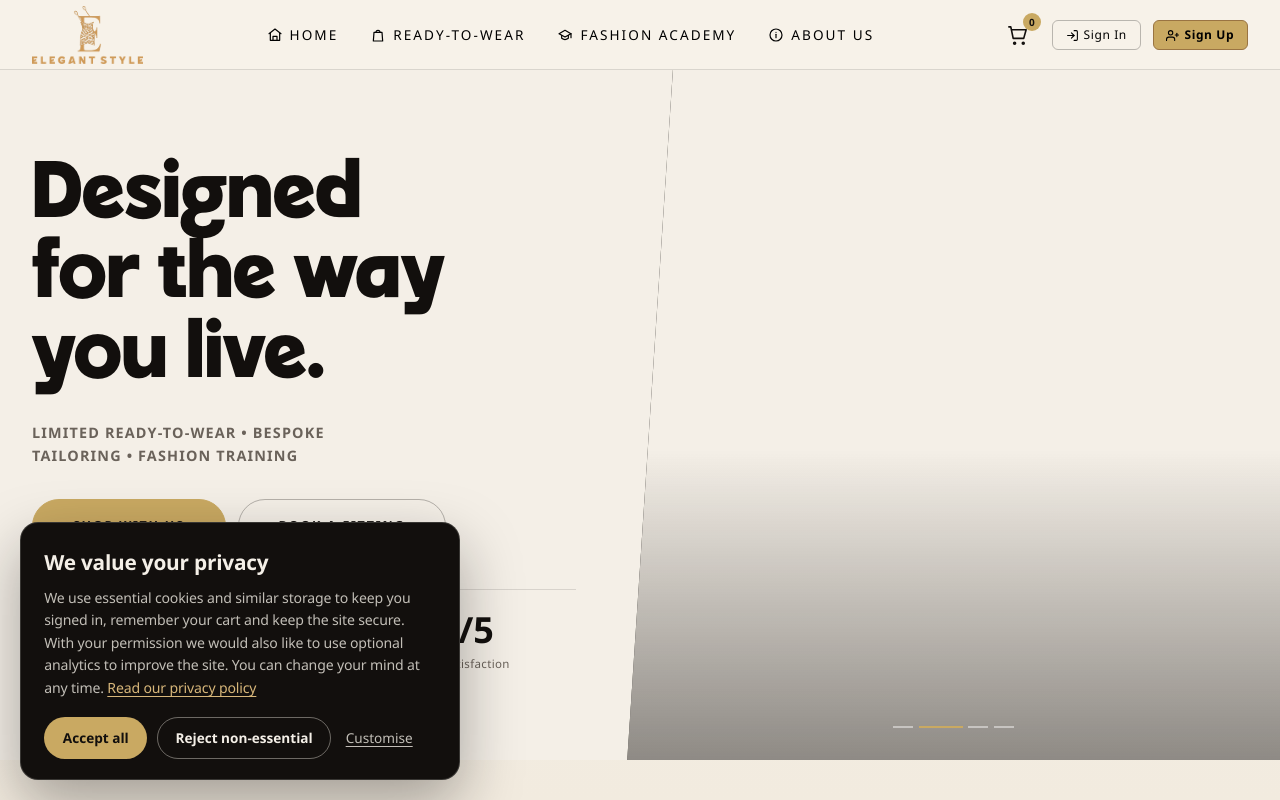
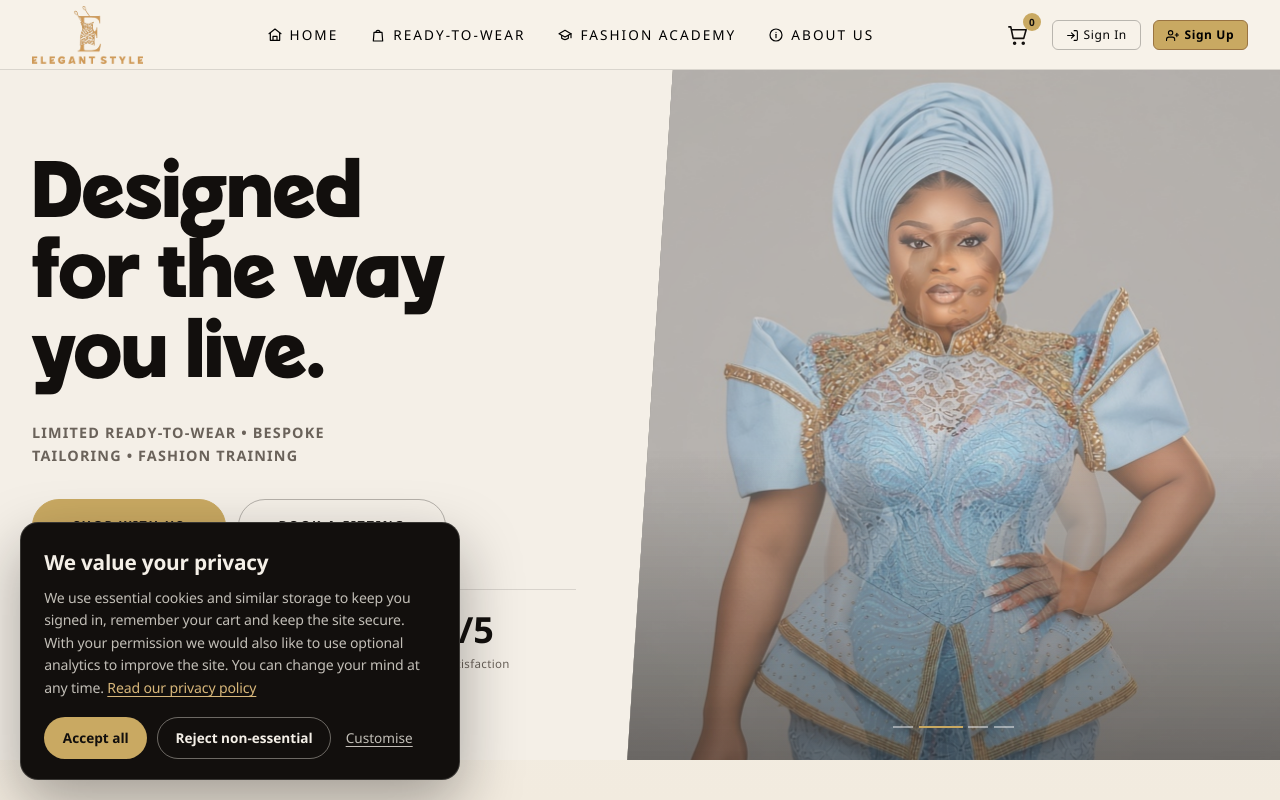
Before and after one commit to dezarBTW/elegant-fashion, a Next.js app: page / in a window 1280 px wide. Shown: the top 800 px of the page. Built offline with nearby package versions, Linux system fonts and the light colour scheme; no server answers.

Commit message:
Fix hero backgrounds with quoted image URLs

```diff
--- a/src/app/page.js
+++ b/src/app/page.js
@@ -101,7 +101,7 @@ export default function Home() {
               <div
                 key={slide.src}
                 className={`${styles.heroSlide} ${index === activeSlide ? styles.heroSlideActive : ""}`}
-                style={{ backgroundImage: `url(${slide.src})` }}
+                style={{ backgroundImage: `url("${slide.src}")` }}
                 role="img"
                 aria-label={slide.alt}
                 aria-hidden={index !== activeSlide}
```
